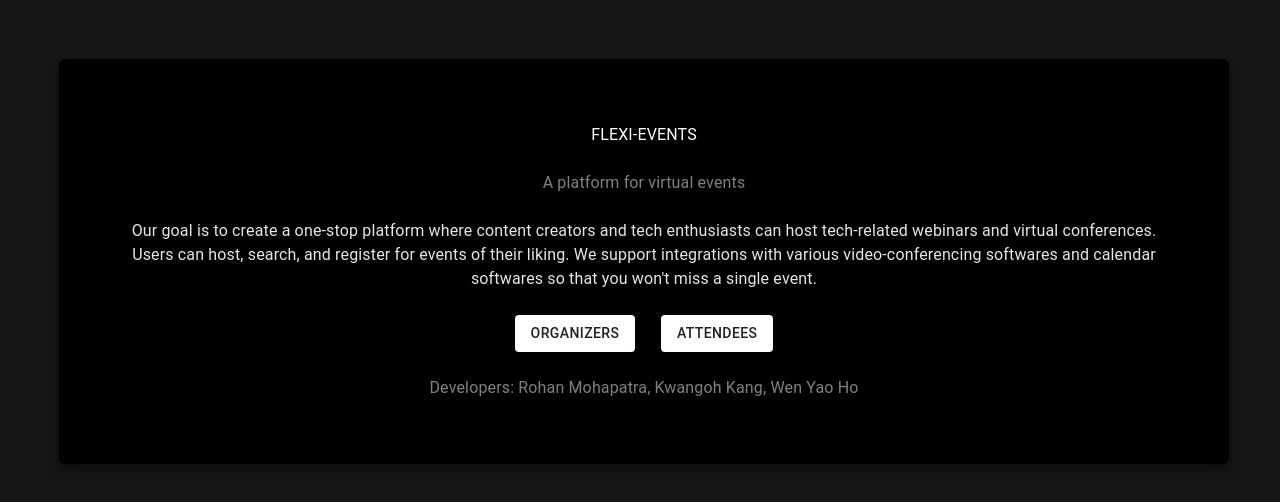
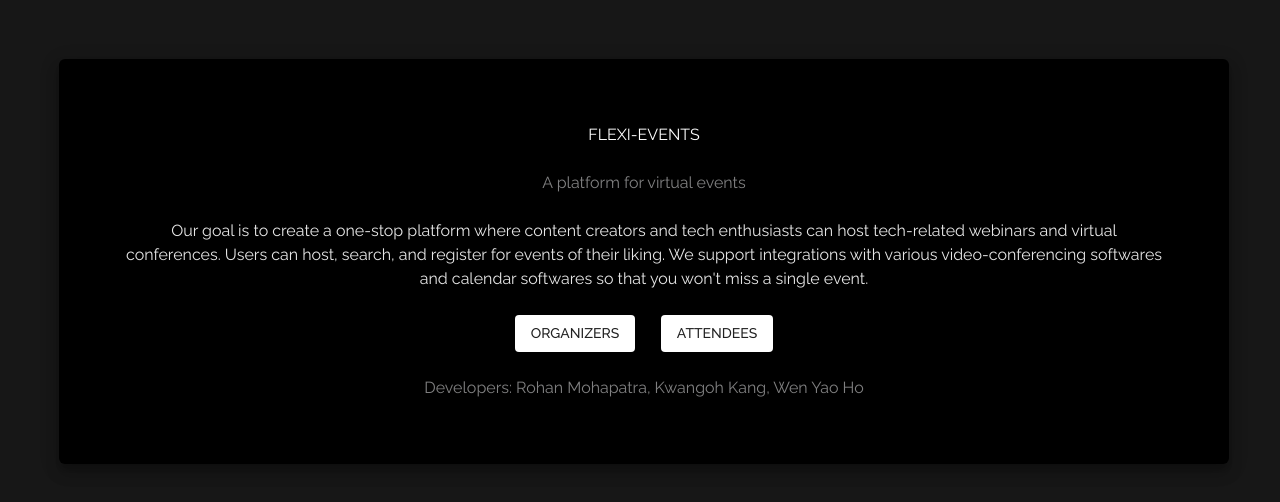
Before and after one commit to rohanmohapatra/flexi-events, a React (Create React App) app in the folder code/flexi-events/: page / in a window 1280 px wide. Shown: the top 502 px of the page. Built offline with nearby package versions, Linux system fonts and the light colour scheme.

Commit message:
refactor: add fonts

```diff
--- a/code/flexi-events/src/index.css
+++ b/code/flexi-events/src/index.css
@@ -1,3 +1,4 @@
+@import url("https://fonts.googleapis.com/css2?family=Raleway:wght@100;200;300;400;500;600;700;800;900&display=swap");
 body {
-    background-color: #171717;
+  background-color: #171717;
 }
--- a/code/flexi-events/src/index.js
+++ b/code/flexi-events/src/index.js
@@ -5,11 +5,13 @@
 import reportWebVitals from "./reportWebVitals";
 import { ThemeProvider, createTheme } from "@mui/material";
 import { BrowserRouter } from "react-router-dom";
-import { create } from "@mui/material/styles/createTransitions";
 
 const root = ReactDOM.createRoot(document.getElementById("root"));
 
 const darkTheme = createTheme({
+  typography: {
+    fontFamily: ["Raleway", "sans-serif"].join(","),
+  },
   palette: {
     mode: "dark",
     primary: {
```
